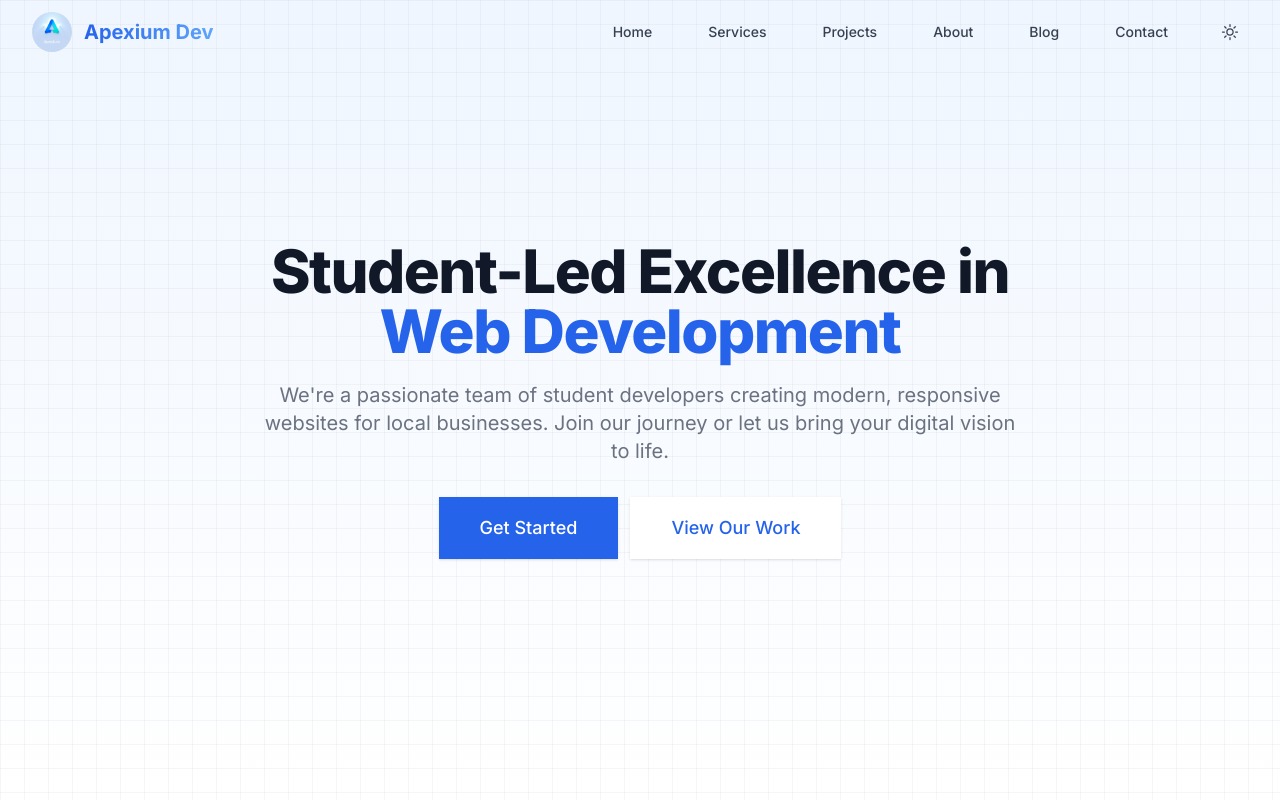
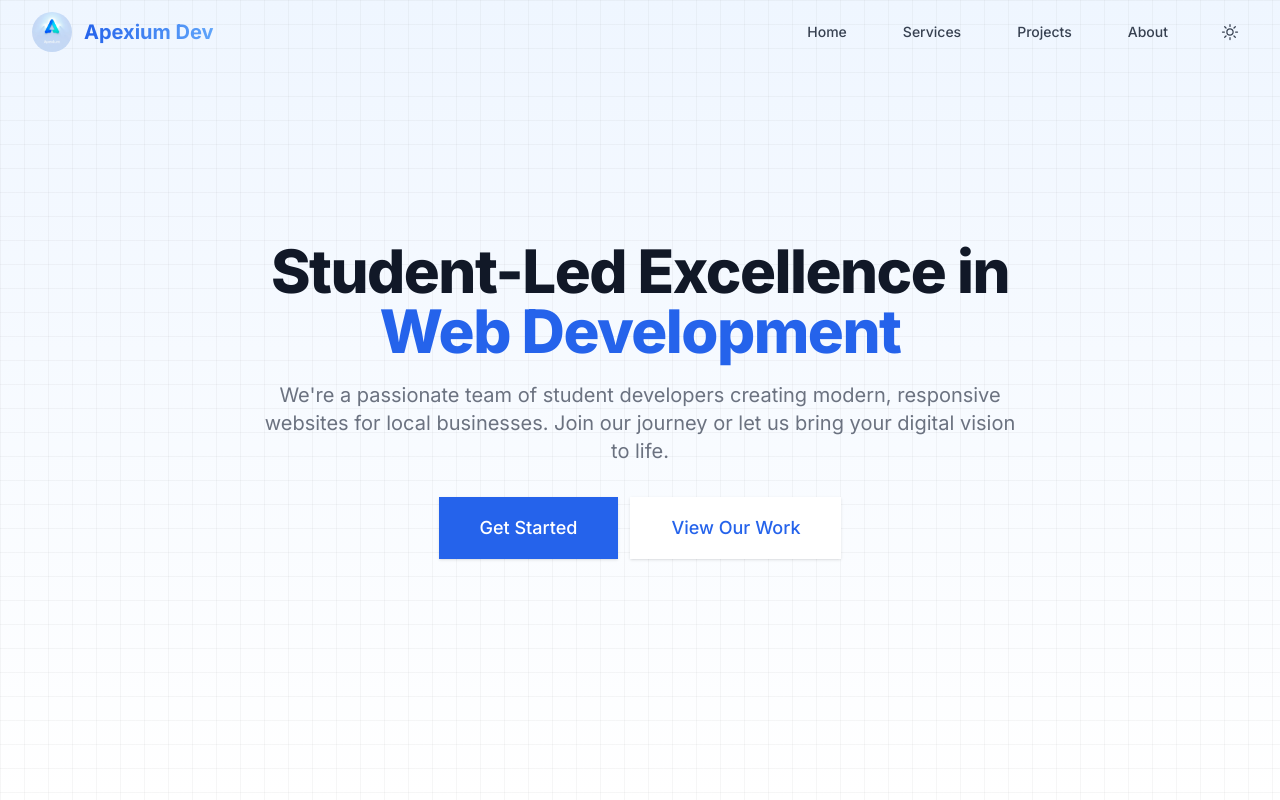
Before and after one commit to Apexium-Dev/apexiumdev, a Next.js app: page / in a window 1280 px wide. Shown: the top 800 px of the page. Built offline with nearby package versions, Linux system fonts and the light colour scheme.

Commit message:
feat: Implement smooth scroll navigation - Add section IDs for home, services, projects, and about - Update navbar with smooth scroll functionality - Improve mobile menu interaction

```diff
--- a/src/app/page.tsx
+++ b/src/app/page.tsx
@@ -9,10 +9,18 @@ export default function Home() {
   return (
     <main className="min-h-screen">
       <Navbar />
-      <Hero />
-      <Services />
-      <AboutUs />
-      <Projects />
+      <section id="home">
+        <Hero />
+      </section>
+      <section id="services">
+        <Services />
+      </section>
+      <section id="about">
+        <AboutUs />
+      </section>
+      <section id="projects">
+        <Projects />
+      </section>
       <Footer />
     </main>
   );
--- a/src/components/Navbar.tsx
+++ b/src/components/Navbar.tsx
@@ -8,12 +8,10 @@ import { Bars3Icon, XMarkIcon, SunIcon, MoonIcon } from '@heroicons/react/24/out
 import { motion, AnimatePresence } from 'framer-motion';
 
 const navigation = [
-  { name: 'Home', href: '/' },
-  { name: 'Services', href: '/services' },
-  { name: 'Projects', href: '/projects' },
-  { name: 'About', href: '/about' },
-  { name: 'Blog', href: '/blog' },
-  { name: 'Contact', href: '/contact' },
+  { name: 'Home', href: '#home' },
+  { name: 'Services', href: '#services' },
+  { name: 'Projects', href: '#projects' },
+  { name: 'About', href: '#about' },
 ];
 
 export default function Navbar() {
@@ -42,6 +40,24 @@ export default function Navbar() {
     }
   };
 
+  const handleNavClick = (e: React.MouseEvent<HTMLAnchorElement>, href: string) => {
+    e.preventDefault();
+    const targetId = href.replace('#', '');
+    const element = document.getElementById(targetId);
+    if (element) {
+      const offset = 80; // Height of the fixed navbar
+      const bodyRect = document.body.getBoundingClientRect().top;
+      const elementRect = element.getBoundingClientRect().top;
+      const elementPosition = elementRect - bodyRect;
+      const offsetPosition = elementPosition - offset;
+
+      window.scrollTo({
+        top: offsetPosition,
+        behavior: 'smooth'
+      });
+    }
+  };
+
   return (
     <Disclosure as="nav" className={`fixed w-full z-50 transition-all duration-300 ${
       isScrolled ? 'bg-white/80 dark:bg-gray-900/80 backdrop-blur-md shadow-lg' : 'bg-transparent'
@@ -56,7 +72,11 @@ export default function Navbar() {
                 transition={{ duration: 0.5 }}
                 className="flex items-center"
               >
-                <Link href="/" className="flex-shrink-0 flex items-center space-x-3 group">
+                <Link
+                  href="#home"
+                  onClick={(e) => handleNavClick(e, '#home')}
+                  className="flex-shrink-0 flex items-center space-x-3 group"
+                >
                   <div className="relative overflow-hidden rounded-full">
                     <Image
                       src="/logo.jpg"
@@ -90,6 +110,7 @@ export default function Navbar() {
                     <Link
                       key={item.name}
                       href={item.href}
+                      onClick={(e) => handleNavClick(e, item.href)}
                       className="relative text-gray-700 dark:text-gray-200 hover:text-blue-600 dark:hover:text-blue-400 px-3 py-2 text-sm font-medium transition-colors duration-200 group"
                     >
                       {item.name}
@@ -177,6 +198,7 @@ export default function Navbar() {
                         key={item.name}
                         as={Link}
                         href={item.href}
+                        onClick={(e) => handleNavClick(e, item.href)}
                         className="block px-3 py-2 rounded-md text-base font-medium text-gray-700 dark:text-gray-200 hover:text-blue-600 dark:hover:text-blue-400 hover:bg-gray-50 dark:hover:bg-gray-800 transition-colors duration-200"
                       >
                         {item.name}
```
